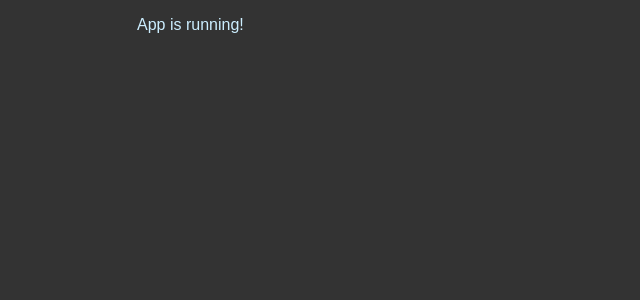
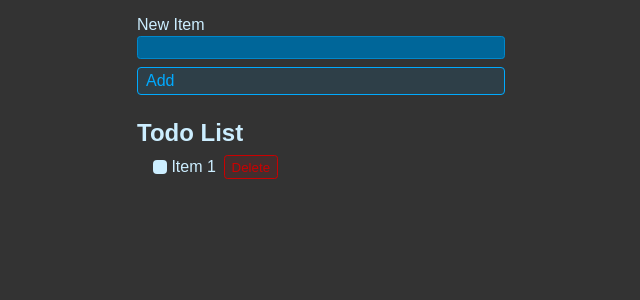
Before and after one commit to igorlech/react-todo-app, a React (Vite) app: page / in a window 1280 px wide. Shown: the top 300 px of the page, without its empty margins (319-959 px from the left). Built offline with nearby package versions, Linux system fonts and the light colour scheme.

Commit message:
added JSX markup

```diff
--- a/src/App.jsx
+++ b/src/App.jsx
@@ -1,5 +1,25 @@
 import "./styles.css";
 
 export default function App() {
-  return "App is running!";
+  return (
+    <section>
+      <form className="new-item-form">
+        <div className="form-row">
+          <label htmlFor="item">New Item</label>
+          <input type="text" id="item" />
+        </div>
+        <botton className="btn">Add</botton>
+      </form>
+      <h1 className="header">Todo List</h1>
+      <ul className="list">
+        <li>
+          <label>
+            <input type="checkbox" />
+            Item 1
+          </label>
+          <button className="btn btn-danger">Delete</button>
+        </li>
+      </ul>
+    </section>
+  );
 }
```
